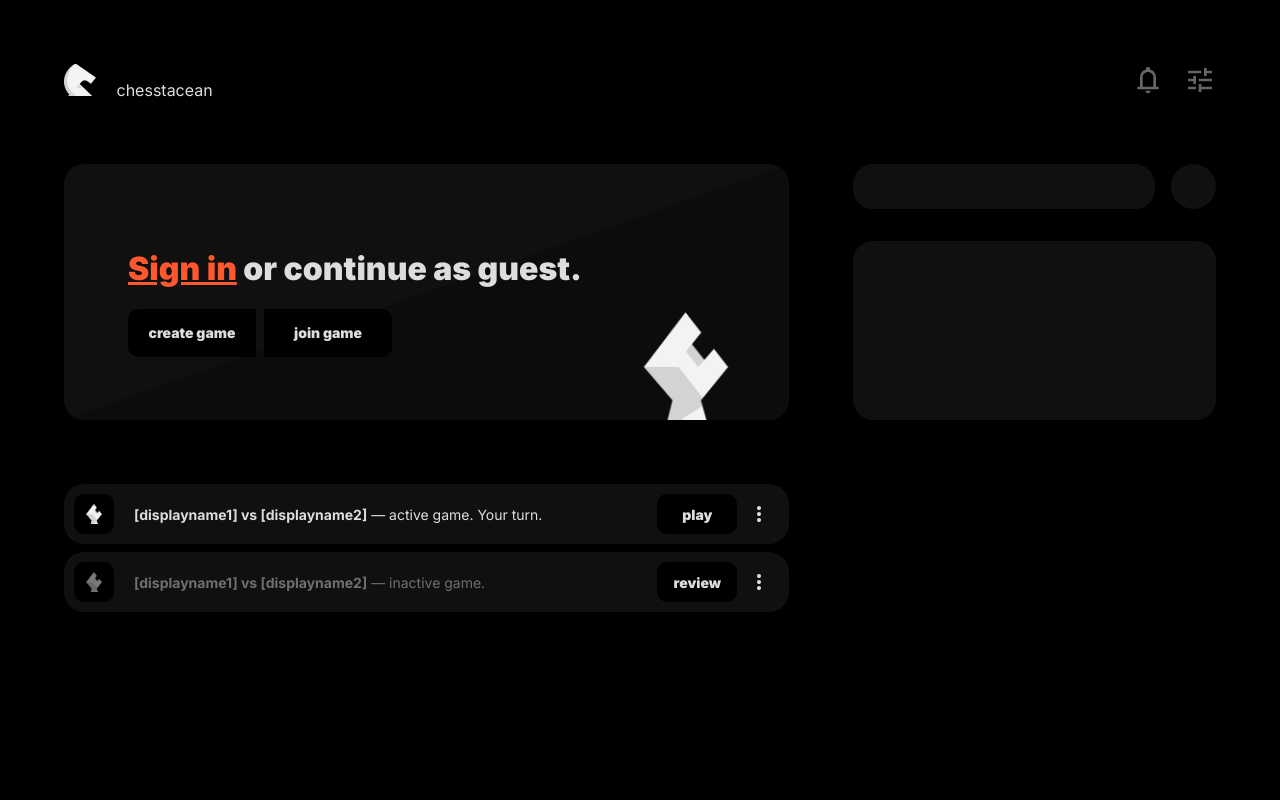
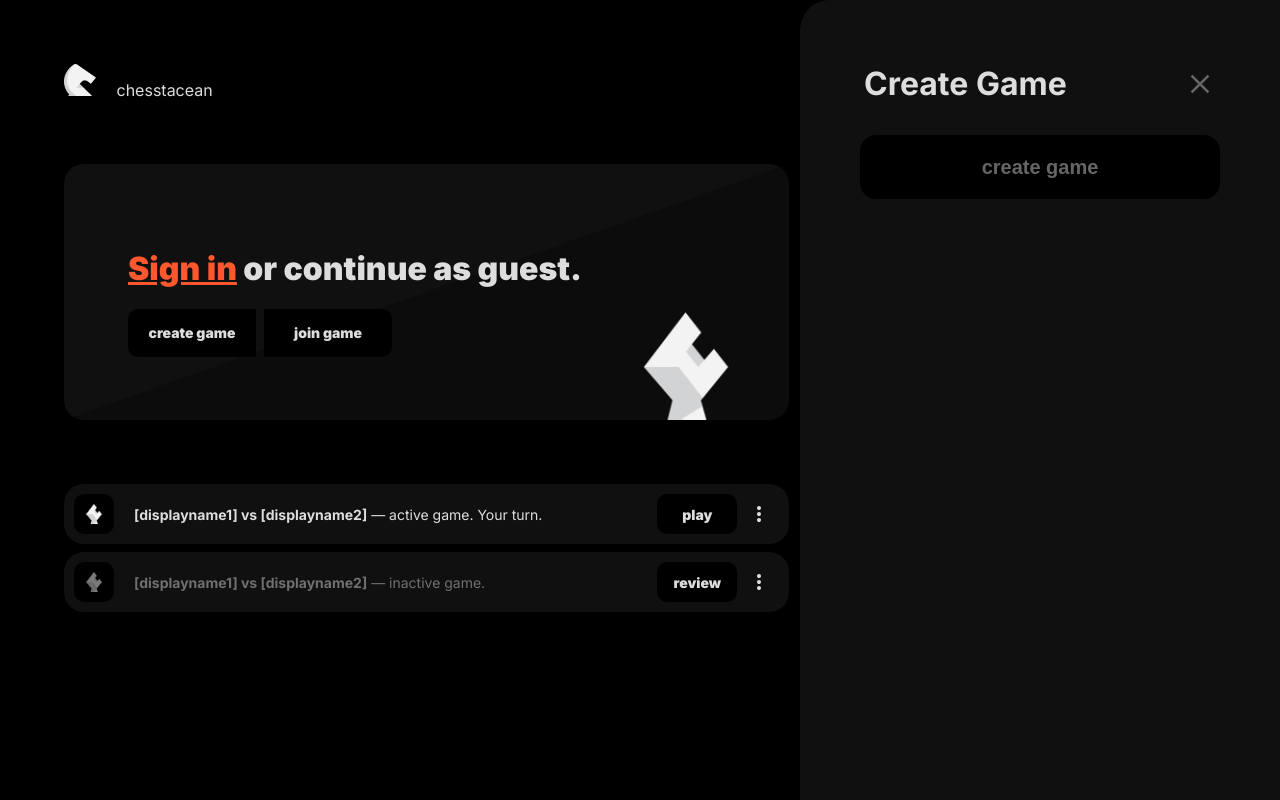
Before and after one commit to GlitchlessCode/chesstacean, a plain HTML site: page public/pages/index.html in a window 1280 px wide. Both pictures are taken after a click on the button "create game". Drawn offline with Linux system fonts and the light colour scheme; files whose address does not match are found by name.

Commit message:
create game and join game, side window stuff

```diff
--- /dev/null
+++ b/public/css/side-window.css
@@ -0,0 +1,107 @@
+
+div.side-window {
+	--content-width: 75%;
+	--content-height: 64px;
+
+	right: 0;
+	position: fixed;
+	height: 100%;
+	width: 480px;
+	background-color: var(--color-midbackground);
+	border-left: 4px solid var(--color-background);
+	border-top-left-radius: 32px;
+	border-bottom-left-radius: 32px;
+	transition-duration: .2s;
+	transition-property: all;
+	translate: 100% 0;
+	gap: 32px;
+	display: flex;
+	flex-direction: column;
+	align-items: center;
+	overflow-y: auto;
+	padding: 64px 0;
+	z-index: 1;
+}
+
+div.side-window.active {
+	translate: 0 0;
+}
+
+div.side-window > div.header {
+	padding: 0 64px;
+	display: flex;
+	justify-content: space-between;
+	align-items: center;
+	width: 100%;
+	box-sizing: border-box;
+}
+
+div.side-window > div.header > div.title {
+	color: var(--color-foreground);
+	font-size: 2rem;
+	font-weight: bold;
+	font-family: var(--font-family);
+}
+
+div.side-window > div.header > svg {
+	fill: var(--color-midforeground);
+	width: 32px;
+	aspect-ratio: 1/1;
+	cursor: pointer;
+}
+
+div.side-window > button {
+	width: var(--content-width);
+	min-height: var(--content-height);
+	border-radius: 16px;
+	color: var(--color-midforeground);
+	font-size: 1.25rem;
+	font-weight: 600;
+	background-color: var(--color-background);
+	border-style: none;
+	cursor: pointer;
+
+	transition-duration: .2s;
+	transition-property: all;
+}
+
+div.side-window > button:hover {
+	color: var(--color-background);
+	background-color: var(--color-accent);
+}
+
+div.side-window > button:active {
+	font-size: 16px;
+}
+
+div.side-window > input {
+	color: var(--color-midforeground);
+	width: var(--content-width);
+	min-height: var(--content-height);
+	box-sizing: border-box;
+	outline-style: none;
+	border-style: none;
+	border-bottom: solid var(--color-midforeground) 4px;
+	font-family: var(--font-family);
+	font-size: 1.125rem;
+	background-color: transparent;
+
+	transition-duration: .2s;
+	transition-property: all;
+}
+
+div.side-window > input[type="number"]::-webkit-outer-spin-button,
+div.side-window > input[type="number"]::-webkit-inner-spin-button {
+  -webkit-appearance: none;
+  margin: 0;
+}
+
+div.side-window > input[type="number"][type=number] {
+  -moz-appearance: textfield;
+  appearance: textfield;
+}
+
+div.side-window > input:focus {
+	border-bottom-color: var(--color-accent);
+	color: var(--color-accent);
+}
--- a/public/js/game-popup.js
+++ b/public/js/game-popup.js
@@ -7,6 +7,8 @@ const gamePopup = document.getElementById("game-popup");
 const transitionTimeMs = 200;
 
 function openGamePopup() {
+	closeAllSideWindows();
+
 	gamePopup.style.removeProperty("overflow-x");
 
 	gamePopup.classList.add("active")
@@ -18,6 +20,8 @@ function openGamePopup() {
 }
 
 function closeGamePopup() {
+	closeAllSideWindows();
+
 	nav.style.removeProperty("display");
     main.style.removeProperty("display");
 
--- /dev/null
+++ b/public/js/side-window.js
@@ -0,0 +1,16 @@
+"use strict";
+
+function toggleSideWindow(classname) {
+	const el       = document.querySelector(`.side-window.${classname}`);
+	const isActive = el.classList.contains("active");
+
+	closeAllSideWindows();
+
+	isActive ? el.classList.remove("active") : el.classList.add("active");
+}
+
+function closeAllSideWindows() {
+	document.querySelectorAll(".side-window").forEach(el => {
+		el.classList.remove("active");
+	});
+}
--- a/public/pages/index.html
+++ b/public/pages/index.html
@@ -10,9 +10,11 @@
 
 		<link rel="stylesheet" href="/css/vars.css" type="text/css" />
 		<link rel="stylesheet" href="/css/index.css" type="text/css" />
+		<link rel="stylesheet" href="/css/side-window.css" type="text/css" />
 
 		<script src="/js/index.js" type="module" defer></script>
 		<script src="/js/game-popup.js" type="text/javascript" defer></script>
+		<script src="/js/side-window.js" type="text/javascript" defer></script>
 		<script src="/js/web-components/registry.js" type="module" defer></script>
 	</head>
 	<body>
@@ -54,8 +56,8 @@
 						<h1 class="guest"><a href="/login">Sign in</a> or continue as guest.</h1>
 						<h1 class="account">Welcome back, [displayname].</h1>
 						<div>
-							<button><div>create game</div></button>
-							<button><div>join game</div></button>
+							<button onclick="toggleSideWindow('create-game')"><div>create game</div></button>
+							<button onclick="toggleSideWindow('join-game')"><div>join game</div></button>
 						</div>
 					</div>
 					<div class="right"></div>
@@ -151,5 +153,26 @@
 				</svg>
 			</div>
 		</div>
+
+		<div class="side-window create-game">
+			<div class="header">
+				<div class="title">Create Game</div>
+				<svg onclick="closeAllSideWindows()" viewBox="0 0 24 24" xmlns="http://www.w3.org/2000/svg">
+					<path d="M6.4 19L5 17.6L10.6 12L5 6.4L6.4 5L12 10.6L17.6 5L19 6.4L13.4 12L19 17.6L17.6 19L12 13.4L6.4 19Z"/>
+				</svg>
+			</div>
+			<button>create game</button>
+		</div>
+
+		<div class="side-window join-game">
+			<div class="header">
+				<div class="title">Join Game</div>
+				<svg onclick="closeAllSideWindows()" viewBox="0 0 24 24" xmlns="http://www.w3.org/2000/svg">
+					<path d="M6.4 19L5 17.6L10.6 12L5 6.4L6.4 5L12 10.6L17.6 5L19 6.4L13.4 12L19 17.6L17.6 19L12 13.4L6.4 19Z"/>
+				</svg>
+			</div>
+			<input type="number" placeholder="enter join code...">
+			<button>join game</button>
+		</div>
 	</body>
 </html>
```
Also changed, not shown: public/css/login-signup.css (+4 -4 lines).
